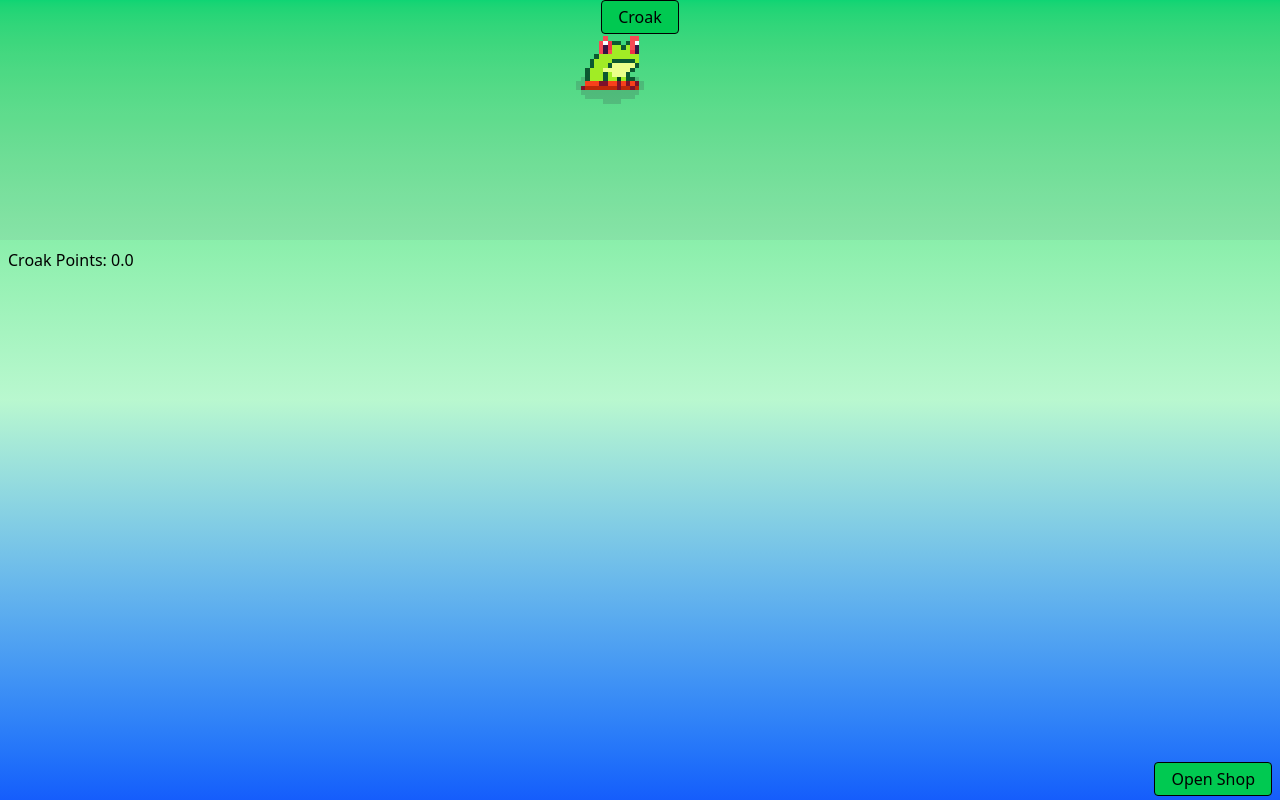
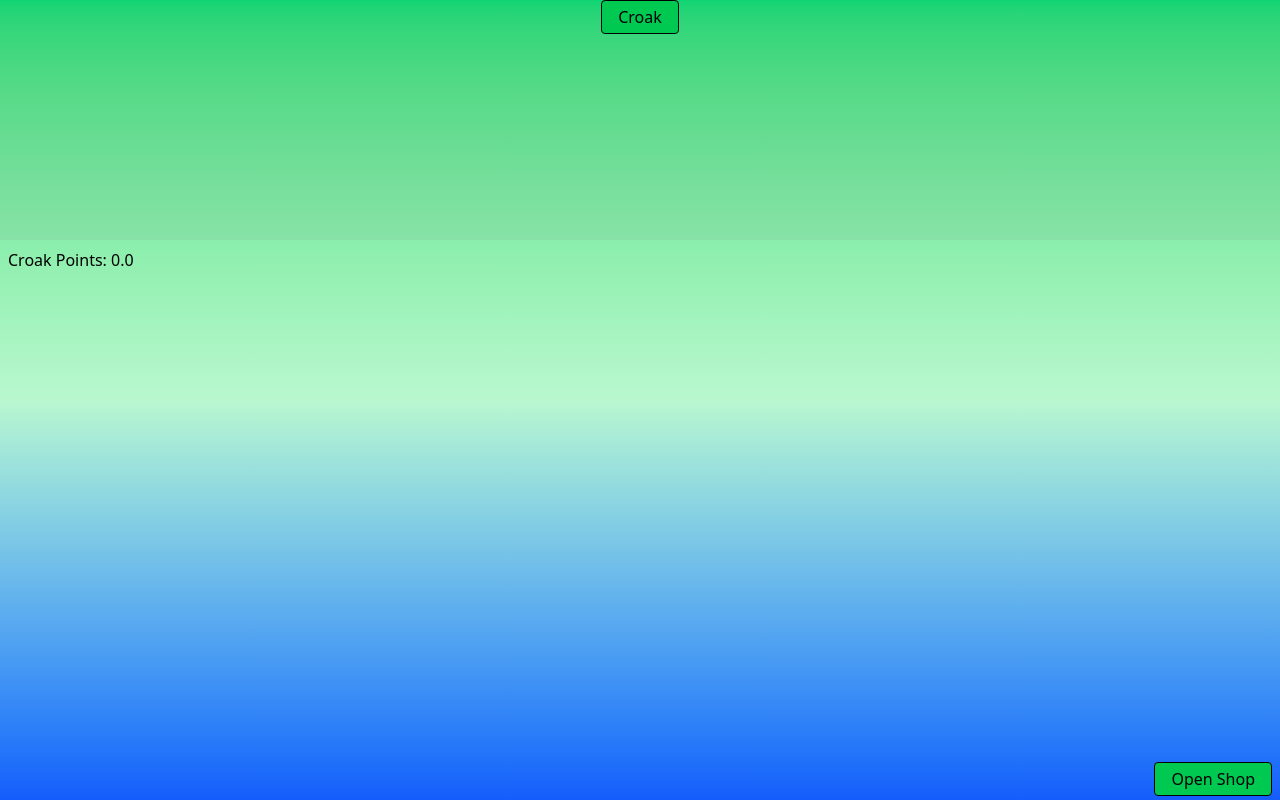
Before and after one commit to Azrim9/Man-I-Love-Frogs, a React (Vite) app: page / in a window 1280 px wide. Built offline with nearby package versions, Linux system fonts and the light colour scheme.

Commit message:
frog animations now work properly with owned frogs list

```diff
--- a/src/App.tsx
+++ b/src/App.tsx
@@ -57,7 +57,9 @@ function App() {
     <div className="h-screen bg-gradient-to-b from-green-400 via-green-200 to-blue-600">
       <div className="flex flex-col justify-between">
         <div className="bg-gray-500/10 flex relative w-screen h-60 overflow-hidden">
-          <AnimatedFrog />
+          {ownedFrogs.map(([frogName]) => (
+            <AnimatedFrog key={frogName} frogName={frogName} />
+          ))}
         </div>
         <div className="p-2"> Croak Points: {ribbitCount.toFixed(1)}</div>
         <button
--- a/src/components/AnimatedFrog.tsx
+++ b/src/components/AnimatedFrog.tsx
@@ -1,24 +1,44 @@
 import { useEffect, useState } from "react";
 import Tadpole from "../frogArt/tadpole.png";
+import Ribbert from "../frogArt/ribbert.png";
+import Froguan from "../frogArt/froguan.png";
 
-export default function AnimatedFrog() {
+const frogImages = {
+  Tadpole: Tadpole,
+  Ribbert: Ribbert,
+  Froguan: Froguan,
+};
+
+function AnimatedFrog({ frogName }) {
   const [left, setLeft] = useState(-144);
+  const [speed, setSpeed] = useState(3 + Math.random() * 3);
+  const [top, setTop] = useState(Math.random() * 40);
+  const [visible, setVisible] = useState(false);
 
   useEffect(() => {
+    const timer = setTimeout(() => setVisible(true), Math.random() * 5000);
+    return () => clearTimeout(timer);
+  }, []);
+
+  useEffect(() => {
+    if (!visible) return;
+
     const interval = setInterval(() => {
       setLeft((prev) => {
         if (prev > window.innerWidth) return -144;
-        else return prev + 2;
+        else return prev + speed;
       });
     }, 16);
     return () => clearInterval(interval);
-  }, []);
+  }, [visible, speed]);
 
   return (
     <img
-      style={{ imageRendering: "pixelated", position: "absolute", left }}
-      src={Tadpole}
+      style={{ imageRendering: "pixelated", position: "absolute", left, top }}
+      src={frogImages[frogName]}
       className="size-36"
     />
   );
 }
+
+export default AnimatedFrog;
```
